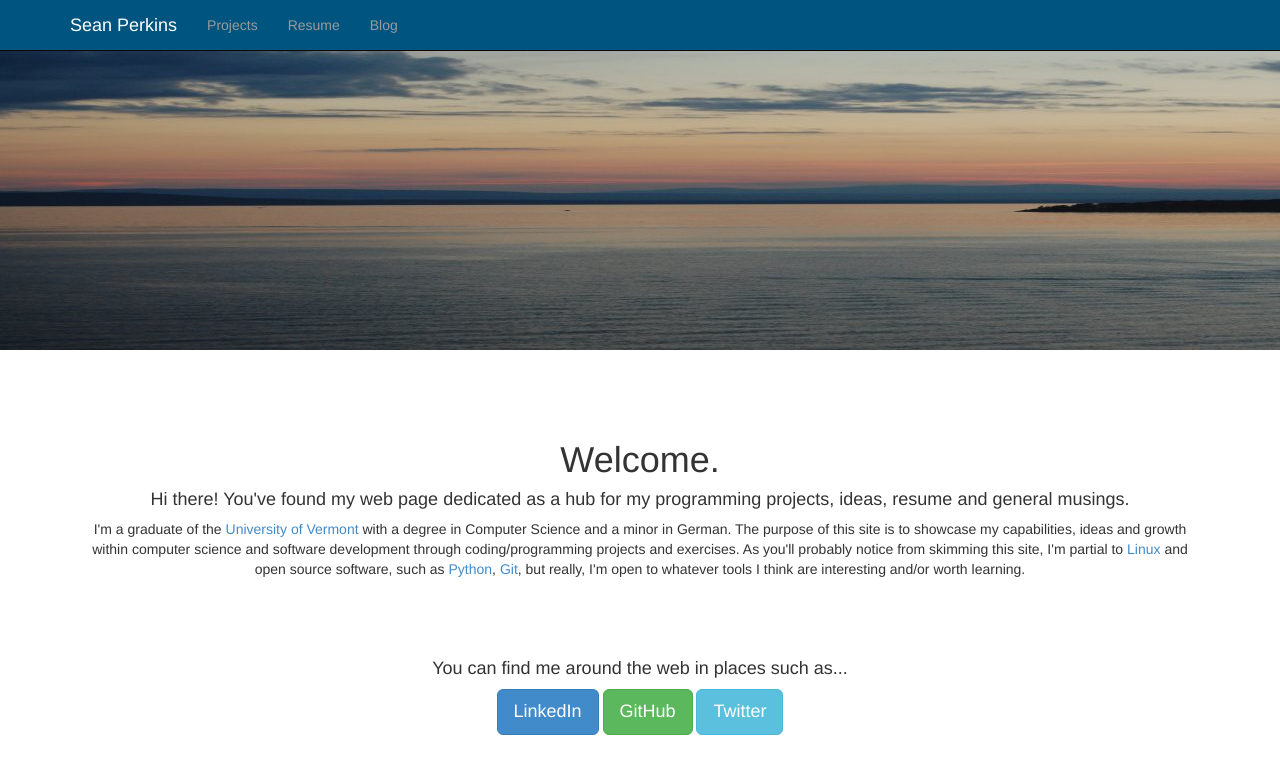
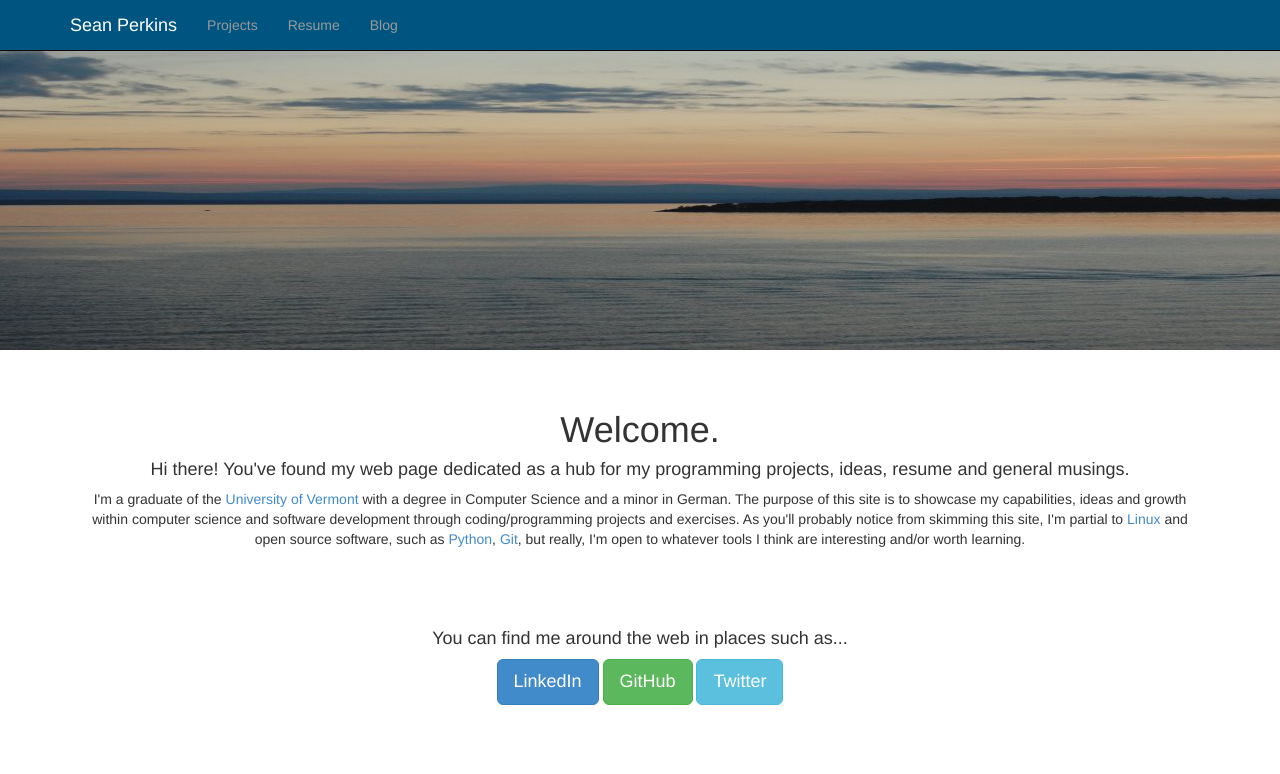
Before and after one commit to scperkins/scperkins.github.io, a Jekyll site: the page built from index.html, in a window 1280 px wide and 900 px high. Shown: the top 774 px of the window. Built offline with Jekyll 4.4.1, drawn with Linux system fonts in a browser that asks for light colours.

Commit message:
reverting back bs-header

```diff
--- a/css/style.css
+++ b/css/style.css
@@ -46,19 +46,13 @@ body {
 	color: white;
 }
 
-.jumbotron {
-  background-image: url("/img/banner5.jpg");
-  height: 300px;
-}
-
-/*.bs-header {
+.bs-header {
   background-image: url("/img/banner5.jpg");
   width: 100%;
   background-repeat: no-repeat;
   background-position: center;
   height: 300px;
-
-}*/
+}
 
 /*.bs-header .img {
   height: 300px;
--- a/index.html
+++ b/index.html
@@ -2,8 +2,9 @@
 layout: default
 ---
 
-<div class="jumbotron">
-  <div class="container"></div>
+<div class="bs-header">
+  <div class="container">
+  </div>
 </div>
 
 
```
